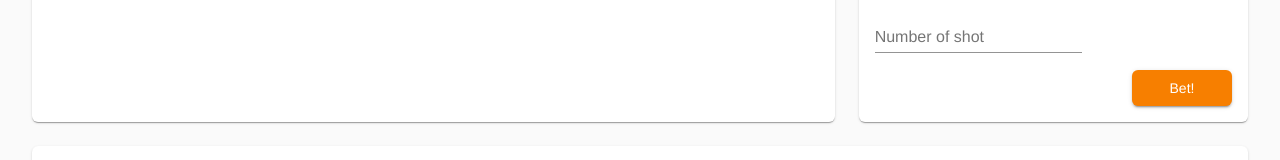
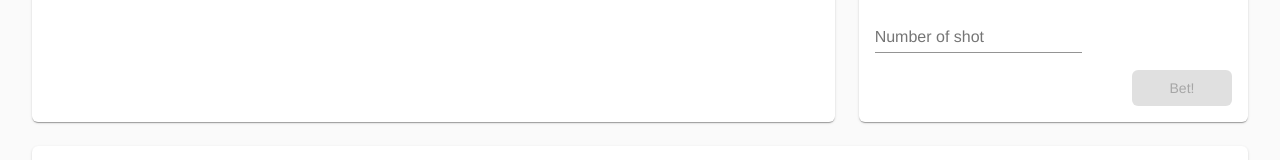
Before and after one commit to capsuleman/make-tricoloc-drunk-again, a React (Create React App) app: page /home in a window 1280 px wide. Shown: the part 214-374 px from the top of the page. Built offline with nearby package versions, Linux system fonts and the light colour scheme; no server answers.

Commit message:
🚸 improve user experience

```diff
--- a/src/pages/Home/components/AddBet/AddBet.tsx
+++ b/src/pages/Home/components/AddBet/AddBet.tsx
@@ -30,6 +30,8 @@ const AddBet: React.FC = () => {
     setIsLoading(true);
     await client.addBet(Number(numberOfShots), optionId);
     setIsLoading(false);
+    setOptionId('');
+    setNumberOfShots('');
   };
 
   return (
@@ -70,6 +72,7 @@ const AddBet: React.FC = () => {
           color="secondary"
           endIcon={isLoading && <CircularProgress color="primary" size={20} />}
           onClick={handleBet}
+          disabled={!optionId || !numberOfShots}
         >
           Bet!
         </AddBetButton>
```
